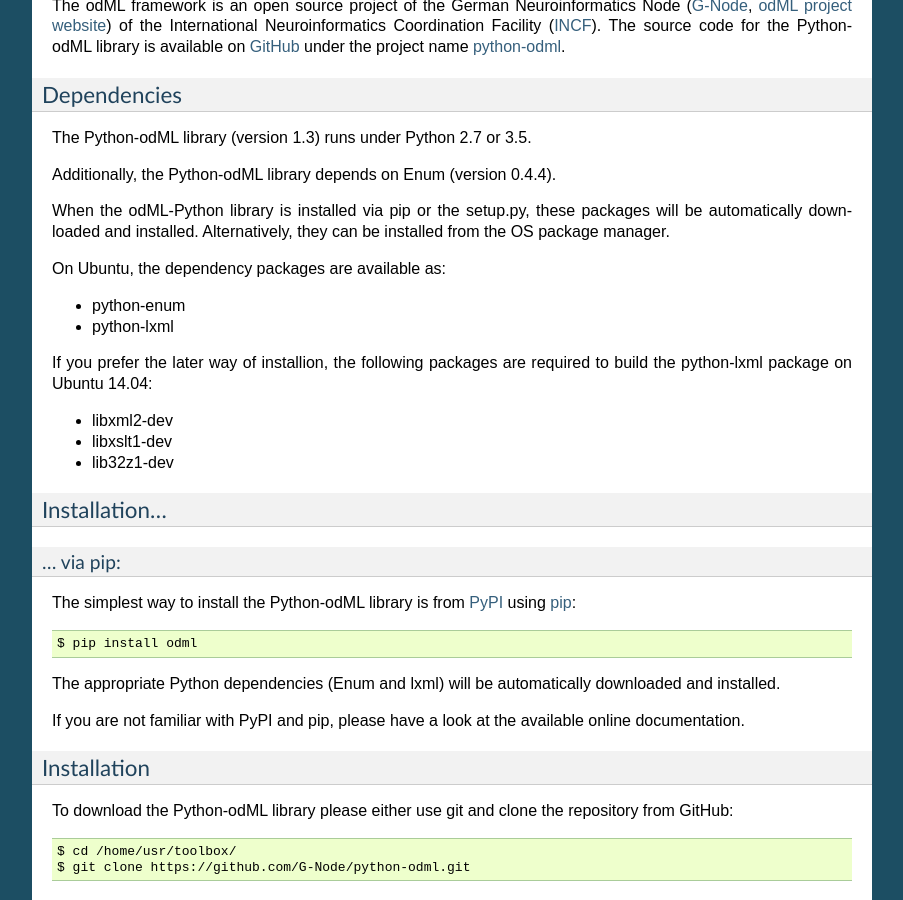
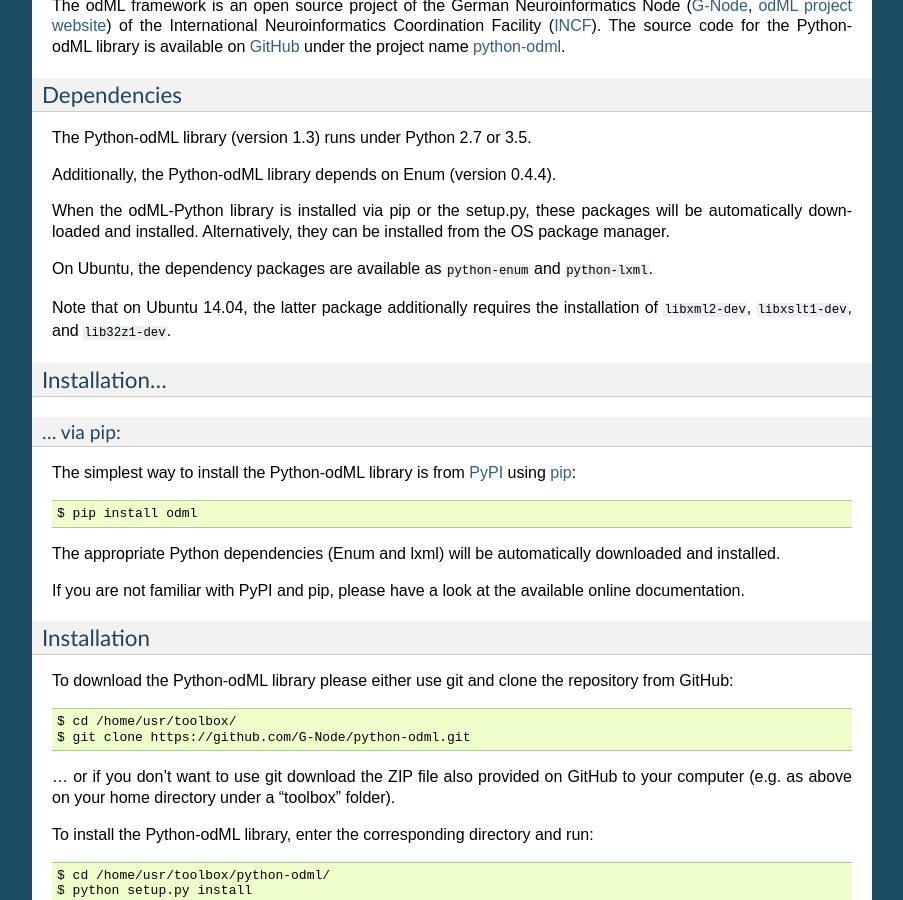
Before and after one commit to G-Node/python-odml, a Sphinx documentation site: the page built from doc/tutorial.rst, in a window 1280 px wide and 900 px high, scrolled down 1187 px. Shown: the whole window, without its empty margins (198-1101 px from the left). Built offline with Sphinx 7.4.7, drawn with Linux system fonts in a browser that asks for light colours.

Commit message:
further format updates

```diff
--- a/doc/tutorial.rst
+++ b/doc/tutorial.rst
@@ -98,17 +98,11 @@ When the odML-Python library is installed via pip or the setup.py, these
 packages will be automatically downloaded and installed. Alternatively, they
 can be installed from the OS package manager.
 
-On Ubuntu, the dependency packages are available as:
+On Ubuntu, the dependency packages are available as ``python-enum`` and
+``python-lxml``.
 
-- python-enum
-- python-lxml
-
-If you prefer the later way of installion, the following packages are required
-to build the python-lxml package on Ubuntu 14.04:
-
-- libxml2-dev
-- libxslt1-dev
-- lib32z1-dev
+Note that on Ubuntu 14.04, the latter package additionally requires the
+installation of ``libxml2-dev``, ``libxslt1-dev``, and ``lib32z1-dev``.
 
 
 Installation...
```
